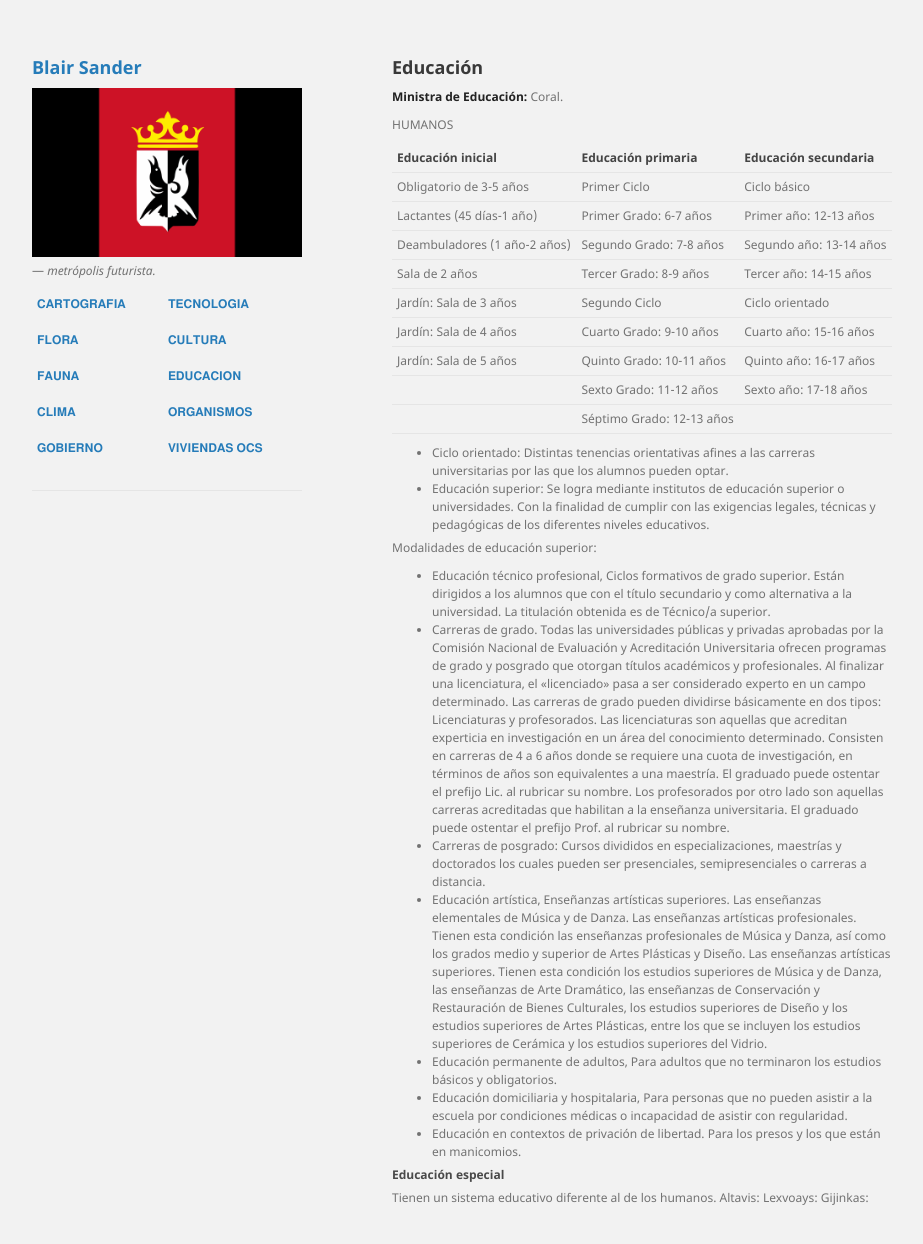
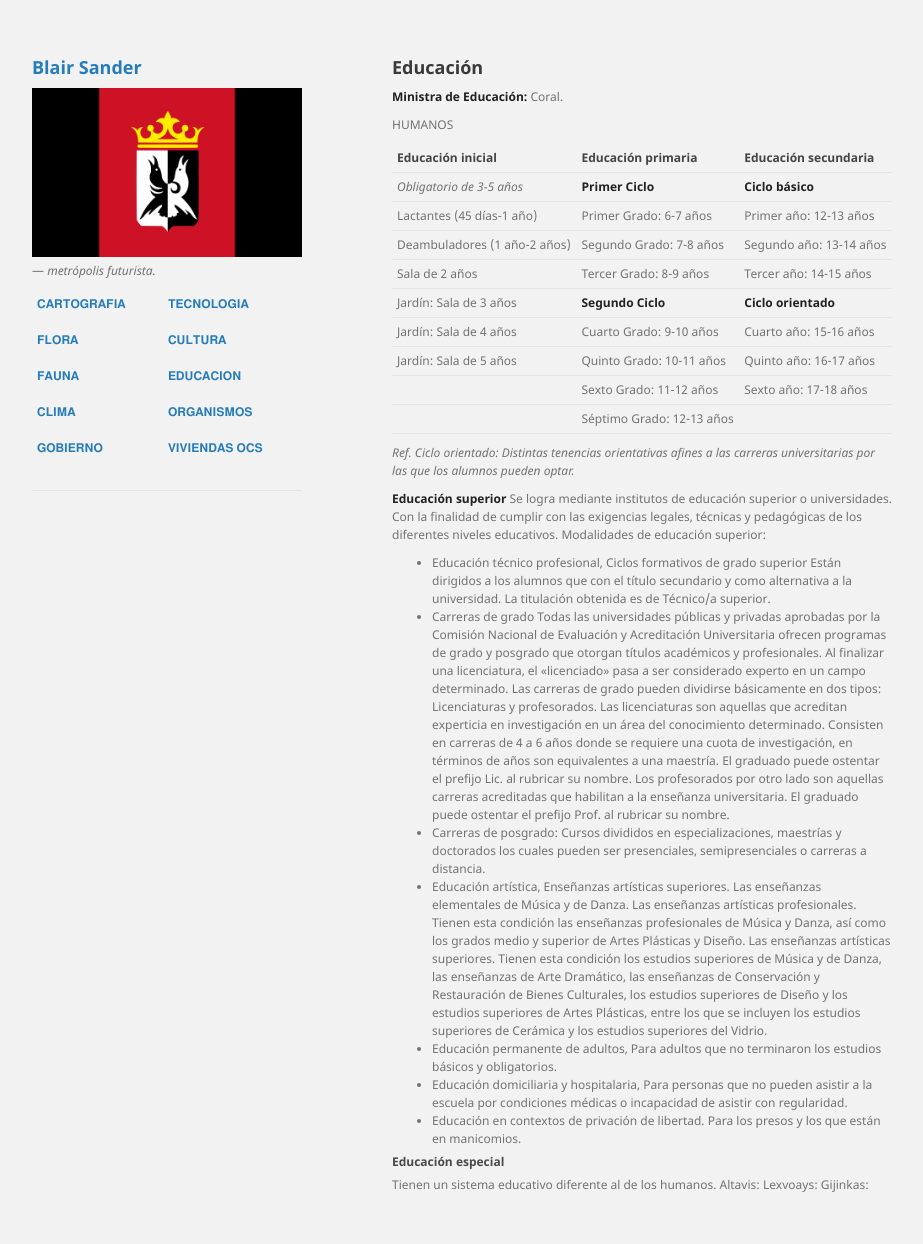
Before and after one commit to BlairSander/ciudad, a Jekyll site: the page built from educacion.md, in a window 1280 px wide and 1267 px high. Shown: the top 1244 px of the window, without its empty margins (178-1101 px from the left). Built offline with Jekyll 4.4.1, drawn with Linux system fonts in a browser that asks for light colours.

Commit message:
educacion.md

```diff
--- a/educacion.md
+++ b/educacion.md
@@ -10,24 +10,21 @@ HUMANOS
 
 | Educación inicial | Educación primaria | Educación secundaria |
 |------|------|------|
-| Obligatorio de 3-5 años | Primer Ciclo | Ciclo básico |
+| *Obligatorio de 3-5 años* | **Primer Ciclo** | **Ciclo básico** |
 | Lactantes (45 días-1 año) | Primer Grado: 6-7 años| Primer año: 12-13 años |
 | Deambuladores (1 año-2 años) | Segundo Grado: 7-8 años| Segundo año:	13-14 años |
 | Sala de 2 años | Tercer Grado: 8-9 años | Tercer año: 14-15 años |
-| Jardín: Sala de 3 años | Segundo Ciclo | Ciclo orientado |
+| Jardín: Sala de 3 años | **Segundo Ciclo** | **Ciclo orientado** |
 | Jardín: Sala de 4 años | Cuarto Grado: 9-10 años| Cuarto año: 15-16 años |
 | Jardín: Sala de 5 años | Quinto Grado: 10-11 años | Quinto año: 16-17 años |
 || Sexto Grado: 11-12 años| Sexto año: 17-18 años |
 || Séptimo Grado: 12-13 años| |
 
+*Ref. Ciclo orientado: Distintas tenencias orientativas afines a las carreras universitarias por las que los alumnos pueden optar.*
 
-* Ciclo orientado: Distintas tenencias orientativas afines a las carreras universitarias por las que los alumnos pueden optar.
-* Educación superior: Se logra mediante institutos de educación superior o universidades.  Con la finalidad de cumplir con las exigencias legales, técnicas y pedagógicas de los diferentes niveles educativos.
-
-Modalidades de educación superior:
-
-* Educación técnico profesional, Ciclos formativos de grado superior.  Están dirigidos a los alumnos que con el título secundario y como alternativa a la universidad. La titulación obtenida es de Técnico/a superior.
-* Carreras de grado. Todas las universidades públicas y privadas aprobadas por la Comisión Nacional de Evaluación y Acreditación Universitaria ofrecen programas de grado y posgrado que otorgan títulos académicos y profesionales. Al finalizar una licenciatura, el «licenciado» pasa a ser considerado experto en un campo determinado.  Las carreras de grado pueden dividirse básicamente en dos tipos: Licenciaturas y profesorados. Las licenciaturas son aquellas que acreditan experticia en investigación en un área del conocimiento determinado. Consisten en carreras de 4 a 6 años donde se requiere una cuota de investigación, en términos de años son equivalentes a una maestría. El graduado puede ostentar el prefijo Lic. al rubricar su nombre. Los profesorados por otro lado son aquellas carreras acreditadas que habilitan a la enseñanza universitaria. El graduado puede ostentar el prefijo Prof. al rubricar su nombre.
+**Educación superior** Se logra mediante institutos de educación superior o universidades.  Con la finalidad de cumplir con las exigencias legales, técnicas y pedagógicas de los diferentes niveles educativos. Modalidades de educación superior:
+* Educación técnico profesional, Ciclos formativos de grado superior  Están dirigidos a los alumnos que con el título secundario y como alternativa a la universidad. La titulación obtenida es de Técnico/a superior.
+* Carreras de grado Todas las universidades públicas y privadas aprobadas por la Comisión Nacional de Evaluación y Acreditación Universitaria ofrecen programas de grado y posgrado que otorgan títulos académicos y profesionales. Al finalizar una licenciatura, el «licenciado» pasa a ser considerado experto en un campo determinado.  Las carreras de grado pueden dividirse básicamente en dos tipos: Licenciaturas y profesorados. Las licenciaturas son aquellas que acreditan experticia en investigación en un área del conocimiento determinado. Consisten en carreras de 4 a 6 años donde se requiere una cuota de investigación, en términos de años son equivalentes a una maestría. El graduado puede ostentar el prefijo Lic. al rubricar su nombre. Los profesorados por otro lado son aquellas carreras acreditadas que habilitan a la enseñanza universitaria. El graduado puede ostentar el prefijo Prof. al rubricar su nombre.
 * Carreras de posgrado: Cursos divididos en especializaciones, maestrías y doctorados los cuales pueden ser presenciales, semipresenciales o carreras a distancia.
 * Educación artística,  Enseñanzas artísticas superiores. Las enseñanzas elementales de Música y de Danza. Las enseñanzas artísticas profesionales. Tienen esta condición las enseñanzas profesionales de Música y Danza, así como los grados medio y superior de Artes Plásticas y Diseño. Las enseñanzas artísticas superiores. Tienen esta condición los estudios superiores de Música y de Danza, las enseñanzas de Arte Dramático, las enseñanzas de Conservación y Restauración de Bienes Culturales, los estudios superiores de Diseño y los estudios superiores de Artes Plásticas, entre los que se incluyen los estudios superiores de Cerámica y los estudios superiores del Vidrio.
 * Educación permanente de adultos, Para adultos que no terminaron los estudios básicos y obligatorios.
```
